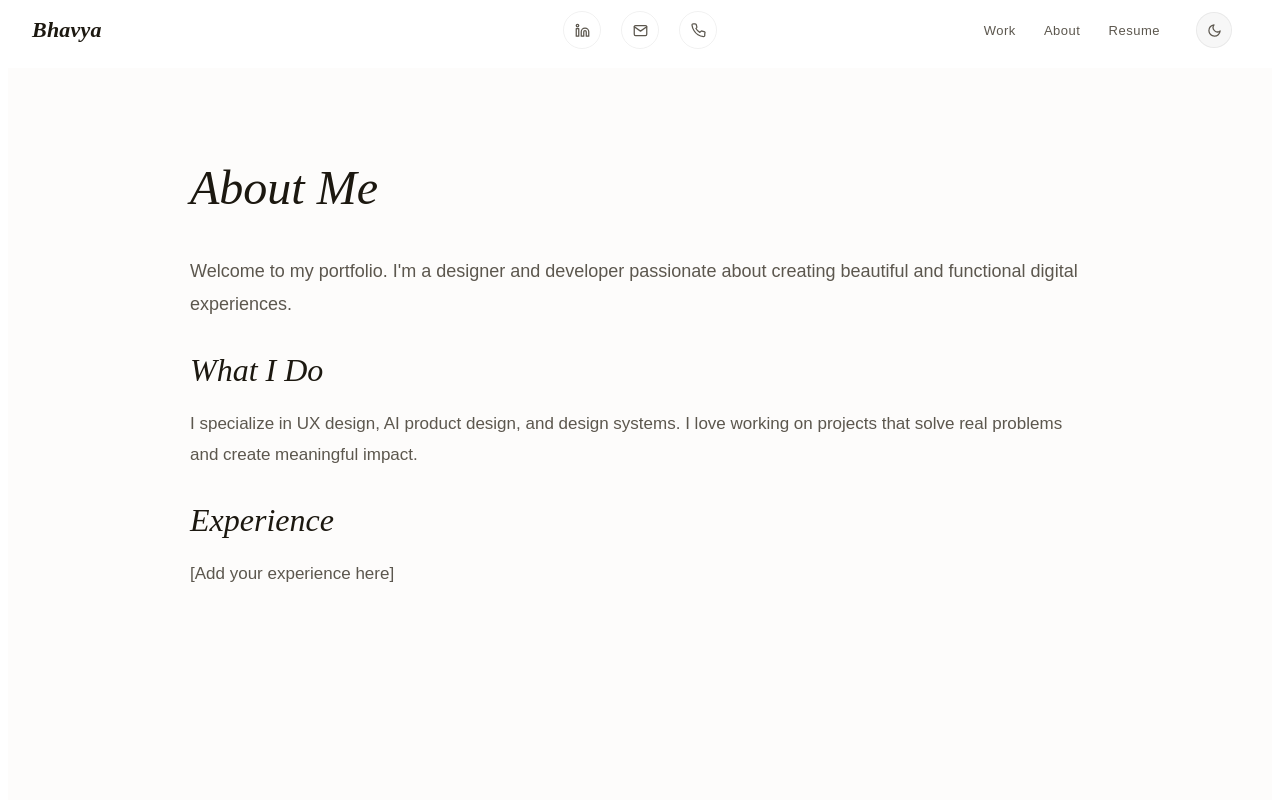
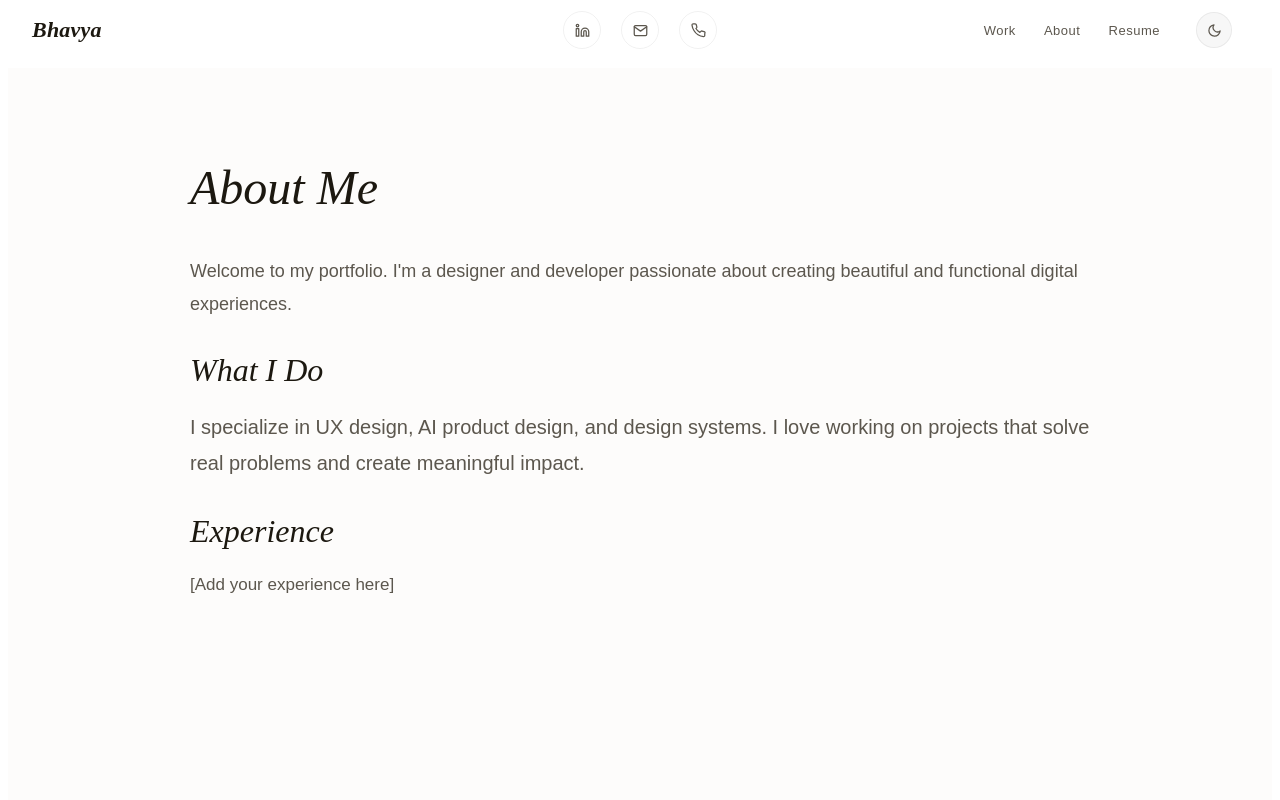
Before and after one commit to bhavya-chaurasia/Portfolio-2026, a React (Vite) app: page /about in a window 1280 px wide. Shown: the top 800 px of the page. Built offline with nearby package versions, Linux system fonts and the light colour scheme.

Commit message:
fix: cursor and theme in about page

```diff
--- a/src/pages/About.tsx
+++ b/src/pages/About.tsx
@@ -61,7 +61,7 @@ const About: FC<AboutProps> = ({ t = THEMES.light }) => {
 
         <p
           style={{
-            fontSize: 17,
+            fontSize: 20,
             lineHeight: 1.8,
             color: t.ink2,
             marginBottom: 32,
```
